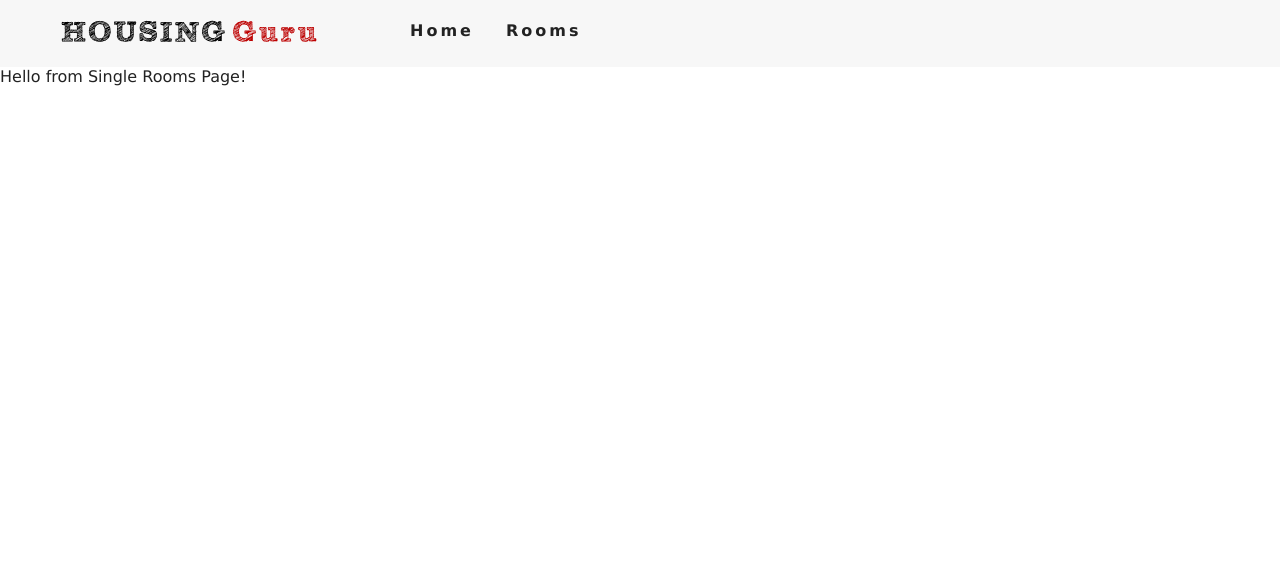
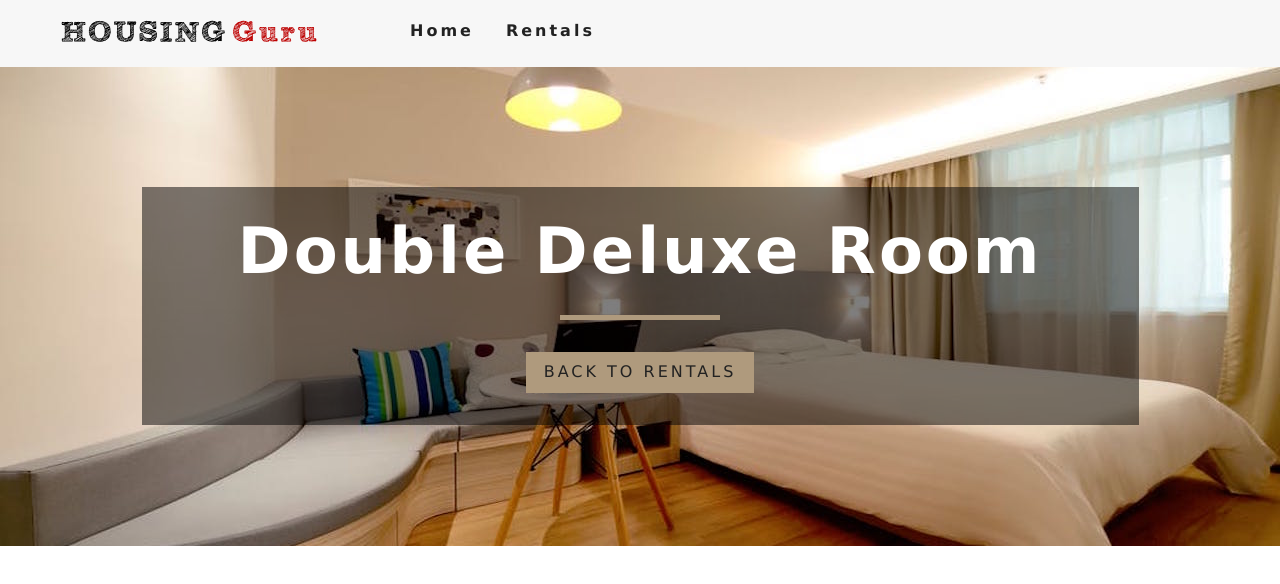
Before and after one commit to bbbeesh/Housing-Guru, a React (Create React App) app: page /rooms/double-deluxe in a window 1280 px wide. Shown: the top 584 px of the page. Built offline with nearby package versions, Linux system fonts and the light colour scheme.

Commit message:
Creating Single Rooms Page

```diff
--- a/src/App.js
+++ b/src/App.js
@@ -2,7 +2,7 @@ import "./App.css";
 
 import Home from "./pages/Home";
 import Rooms from "./pages/Rooms";
-import SingleRooms from "./pages/SingleRooms";
+import { SingleRooms } from "./pages/SingleRooms";
 import Error from "./pages/Error";
 
 import Navbar from "./components/Navbar";
--- a/src/components/Navbar.js
+++ b/src/components/Navbar.js
@@ -36,7 +36,7 @@ export default class Navbar extends Component {
 							<Link to="/">Home</Link>
 						</li>
 						<li>
-							<Link to="/rooms">Rooms</Link>
+							<Link to="/rooms">Rentals</Link>
 						</li>
 					</ul>
 				</div>
--- a/src/context.js
+++ b/src/context.js
@@ -34,9 +34,17 @@ class RoomProvider extends Component {
 		});
 		return tempItems;
 	}
+	getRoom = (slug) => {
+		let tempRooms = [...this.state.rooms];
+		const room = tempRooms.find((room) => room.slug === slug);
+		return room;
+	};
+
 	render() {
 		return (
-			<RoomContext.Provider value={{ ...this.state }}>
+			<RoomContext.Provider
+				value={{ ...this.state, getRoom: this.getRoom }}
+			>
 				{this.props.children}
 			</RoomContext.Provider>
 		);
--- a/src/pages/SingleRooms.js
+++ b/src/pages/SingleRooms.js
@@ -1,7 +1,60 @@
-import React, { Component } from "react";
+import React, { Component, useContext } from "react";
+import defaultBcg from "../images/room-1.jpeg";
+import Hero from "../components/Hero";
+import { Banner } from "../components/Banner";
+import { Link } from "react-router-dom";
+import { RoomContext } from "../context";
+import { useParams } from "react-router-dom";
 
-export default class SingleRooms extends Component {
-	render() {
-		return <div>Hello from Single Rooms Page!</div>;
+export const SingleRooms = () => {
+	const { slug } = useParams();
+	const context = useContext(RoomContext);
+	const room = context.getRoom(slug);
+
+	if (!room) {
+		return (
+			<div class="error">
+				<h3>Room Not Found</h3>
+				<Link to="/rooms" className="btn-primary">
+					Back to Rentals
+				</Link>
+			</div>
+		);
 	}
-}
+	const {
+		name,
+		description,
+		capacity,
+		size,
+		price,
+		extras,
+		breakfast,
+		pets,
+		images,
+	} = room;
+
+	return (
+		<Hero hero="roomsHero">
+			<Banner title={`${name} room`}>
+				<Link to="/rooms" className="btn-primary">
+					Back to Rentals
+				</Link>
+			</Banner>
+		</Hero>
+	);
+};
+
+// const { slug } = useParams();
+// export default class SingleRooms extends Component {
+// 	constructor(props) {
+// 		super(props);
+// 		console.log(this.props);
+// 		// this.state = {
+// 		// 	slug: this.props.match.params.slug,
+// 		// };
+// 	}
+// 	componentDidMount() {}
+// 	render() {
+// 		return <div>Hello from single room page!</div>;
+// 	}
+// }
```
